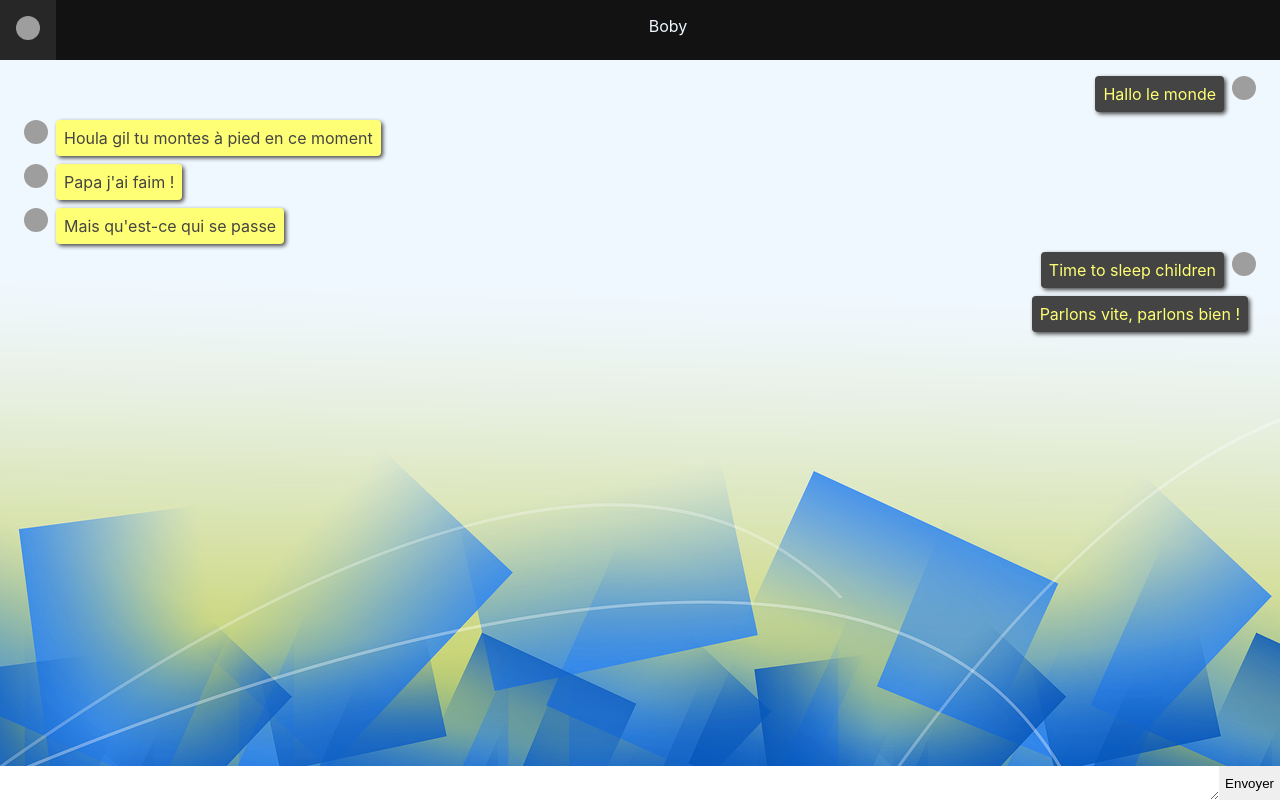
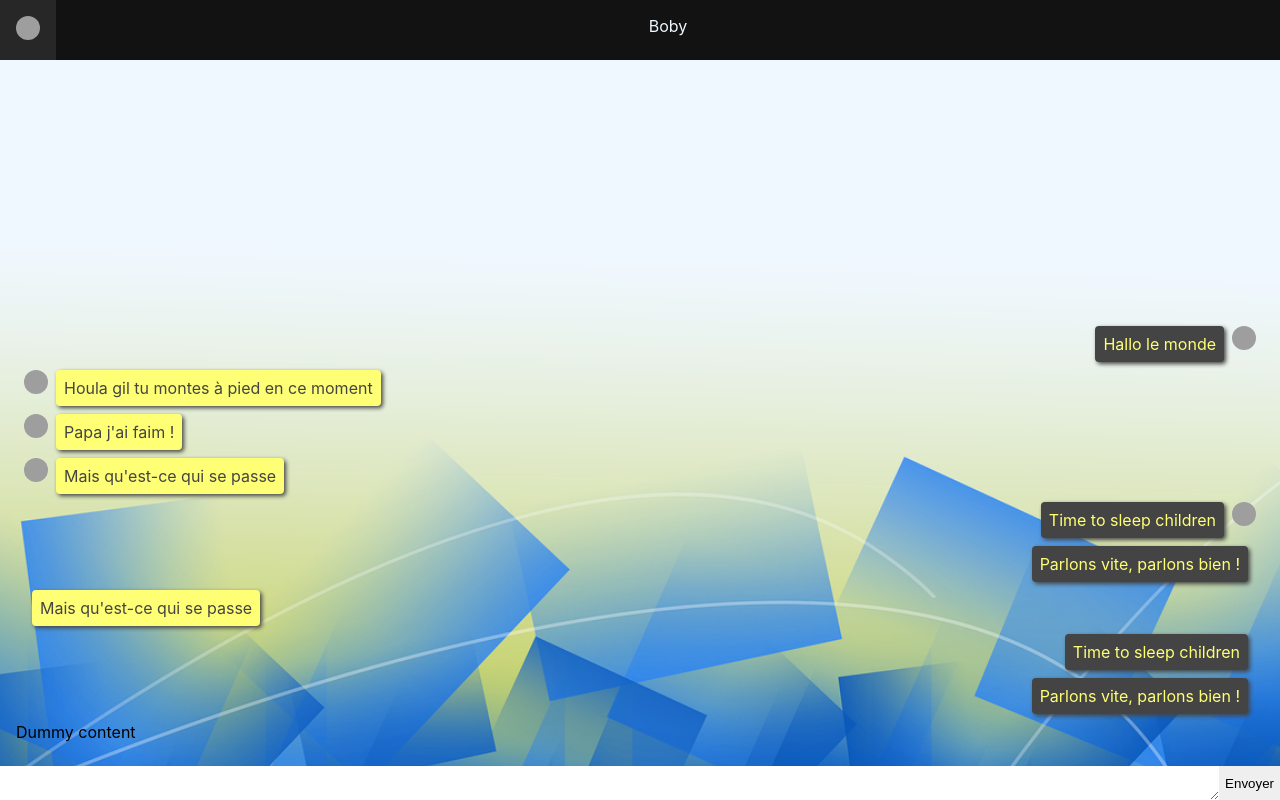
Before and after one commit to Biix33/infrep-messenger, a React (Create React App) app in the folder client/: page / in a window 1280 px wide. Built offline with nearby package versions, Linux system fonts and the light colour scheme; grey boxes are pictures that could not be loaded.

Commit message:
using refs to scroll bottom

```diff
--- a/client/src/components/App.js
+++ b/client/src/components/App.js
@@ -31,6 +31,18 @@ class App extends React.Component {
       {
         author: "Boby",
         content: "Parlons vite, parlons bien !"
+      },
+      {
+        author: "Monica",
+        content: "Mais qu'est-ce qui se passe"
+      },
+      {
+        author: "Boby",
+        content: "Time to sleep children"
+      },
+      {
+        author: "Boby",
+        content: "Parlons vite, parlons bien !"
       }
     ]
   };
@@ -50,10 +62,12 @@ class App extends React.Component {
     return (
       <div className="container">
         <Navbar currentUser={this.state.currentUser} />
-        <List
-          currentUser={this.state.currentUser}
-          messages={this.state.messages}
-        />
+        <div className="scroller">
+          <List
+            currentUser={this.state.currentUser}
+            messages={this.state.messages}
+          />
+        </div>
         <section id="form-message">
           <Form onSend={this.addMessage} />
         </section>
--- a/client/src/components/Form/form.index.jsx
+++ b/client/src/components/Form/form.index.jsx
@@ -13,6 +13,7 @@ export default class Form extends React.Component {
   handleSubmit = event => {
     event.preventDefault();
     this.props.onSend(this.state.message);
+    this.state.message = "";
   };
 
   render() {
--- a/client/src/components/List.jsx
+++ b/client/src/components/List.jsx
@@ -2,6 +2,26 @@ import React from "react";
 import Message from "./Message";
 
 class List extends React.Component {
+  constructor(props) {
+    super(props);
+
+    this.listRef = React.createRef();
+  }
+
+  componentDidMount() {
+    this.scrollBottom();
+  }
+
+  componentDidUpdate() {
+    this.scrollBottom();
+  }
+
+  scrollBottom = () => {
+    // Forcer le scroll en bas de la liste
+    const $lastLi = this.listRef.current;
+    $lastLi.scrollIntoView({ behavior: "smooth" });
+  };
+
   render() {
     let author;
     let me;
@@ -25,6 +45,7 @@ class List extends React.Component {
             </li>
           );
         })}
+        <li ref={this.listRef}>Dummy content</li>
       </ul>
     );
   }
--- a/client/src/index.css
+++ b/client/src/index.css
@@ -15,23 +15,30 @@ code {
 .container {
   display: flex;
   flex-direction: column;
-  flex: 1;
   height: 100vh;
-  background-color: lightskyblue;
+
+  background-color: aliceblue;
+  background-image: url("./img/blue-2384333_1280.png");
+  background-size: cover;
 }
 
 .avatar img {
   border-radius: 50%;
 }
 
+.scroller {
+  flex: 1;
+
+  display: flex;
+  flex-direction: column;
+  justify-content: flex-end;
+  max-height: calc(100vh - 90px);
+}
+
 #main-messages {
-  flex: 8 1;
   margin: 0;
   padding: 1rem;
-  background-color: aliceblue;
-  background-image: url('./img/blue-2384333_1280.png');
-  background-size: cover;
-  overflow: scroll;
+  overflow: auto;
 }
 
 #form-message {
```
